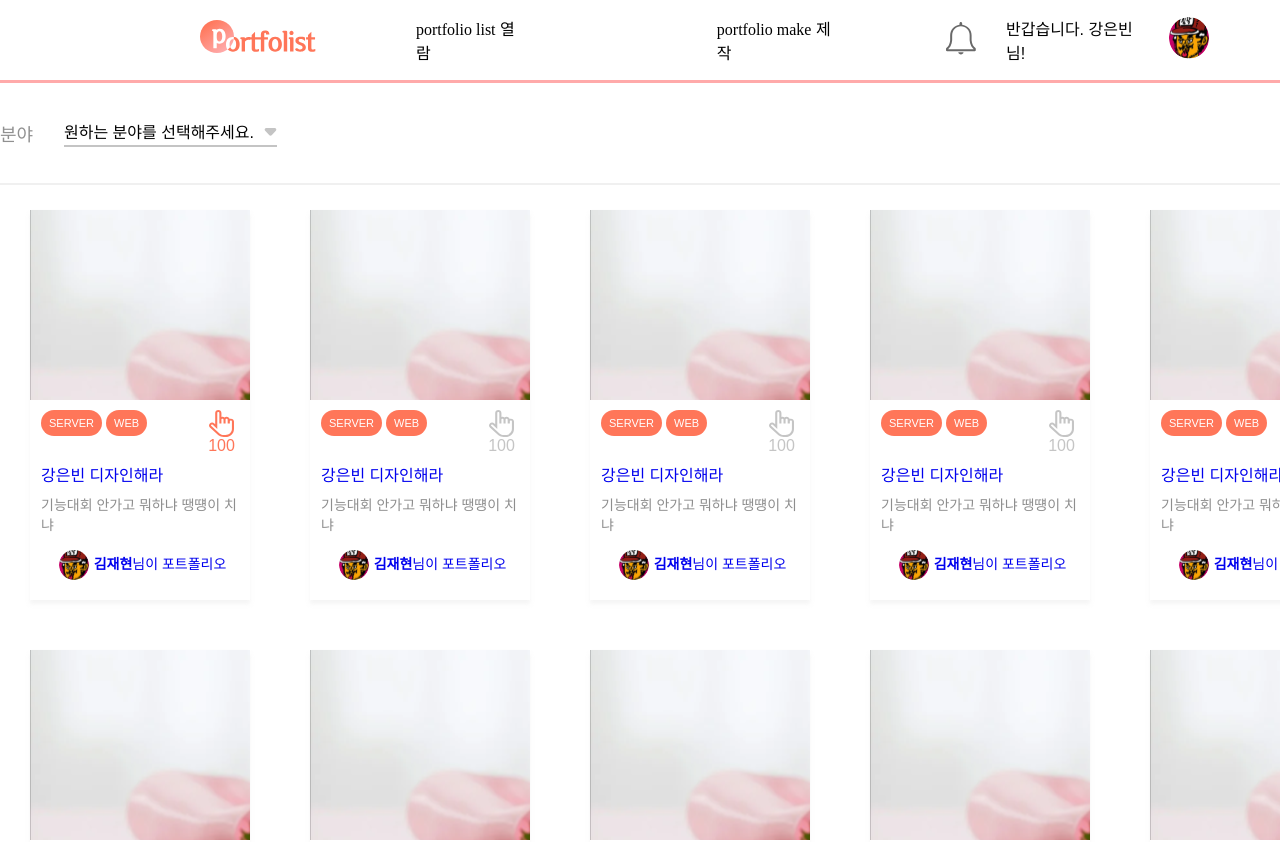
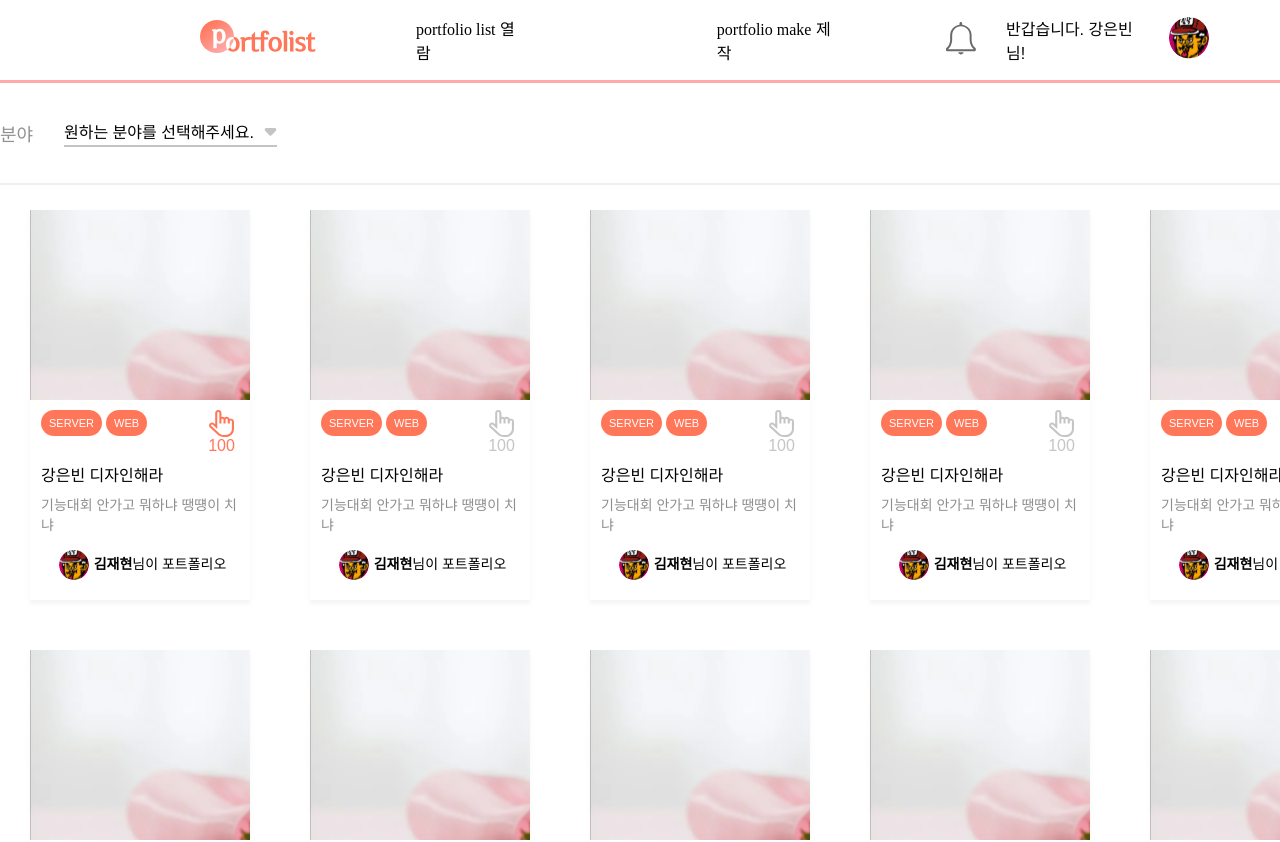
Before and after one commit to DSM-Portfolist/Portfolist-Front, a React (Create React App) app: page /portfolio-list in a window 1280 px wide. Shown: the top 842 px of the page. Built offline with nearby package versions, Linux system fonts and the light colour scheme.

Commit message:
[PEAT] 상세 페이지 이동 Link 추가

```diff
--- a/src/components/portfolioList/list/ListItem.tsx
+++ b/src/components/portfolioList/list/ListItem.tsx
@@ -41,8 +41,9 @@ const ListItem = ({
   }
 
   return (
-    <Link to={`portfolio/${id}`}>
     <S.ListItemWrapper>
+
+
       <div className="portfoilo-img">
         <img src={Flower} alt="포트폴리오 배너" />
       </div>
@@ -67,7 +68,7 @@ const ListItem = ({
           </div>
         </div>
         <div className="title">
-            <span>{title}</span>
+          <Link to={`/portfolio/${id}`}>{title}</Link>
           <span>{TextSliceHandler(introduce, 32)}</span>
         </div>
         <div className="user-profile">
@@ -78,7 +79,6 @@ const ListItem = ({
         </div>
       </S.Content>
     </S.ListItemWrapper>
-    </Link>
   );
 };
 
--- a/src/components/portfolioList/list/style.ts
+++ b/src/components/portfolioList/list/style.ts
@@ -111,12 +111,14 @@ export const Content = styled.div`
     display: flex;
     flex-direction: column;
 
-    span:nth-child(1) {
+    a:nth-child(1) {
       font-weight: 500;
       font-size: 16px;
+      color: black;
+      cursor: pointer;
     }
 
-    span:nth-child(2) {
+    span {
       margin: 8px 0 10px 0;
       font-weight: 400;
       color: #8e8e8e;
```
Lines whose indentation alone changed are shown as unchanged.
